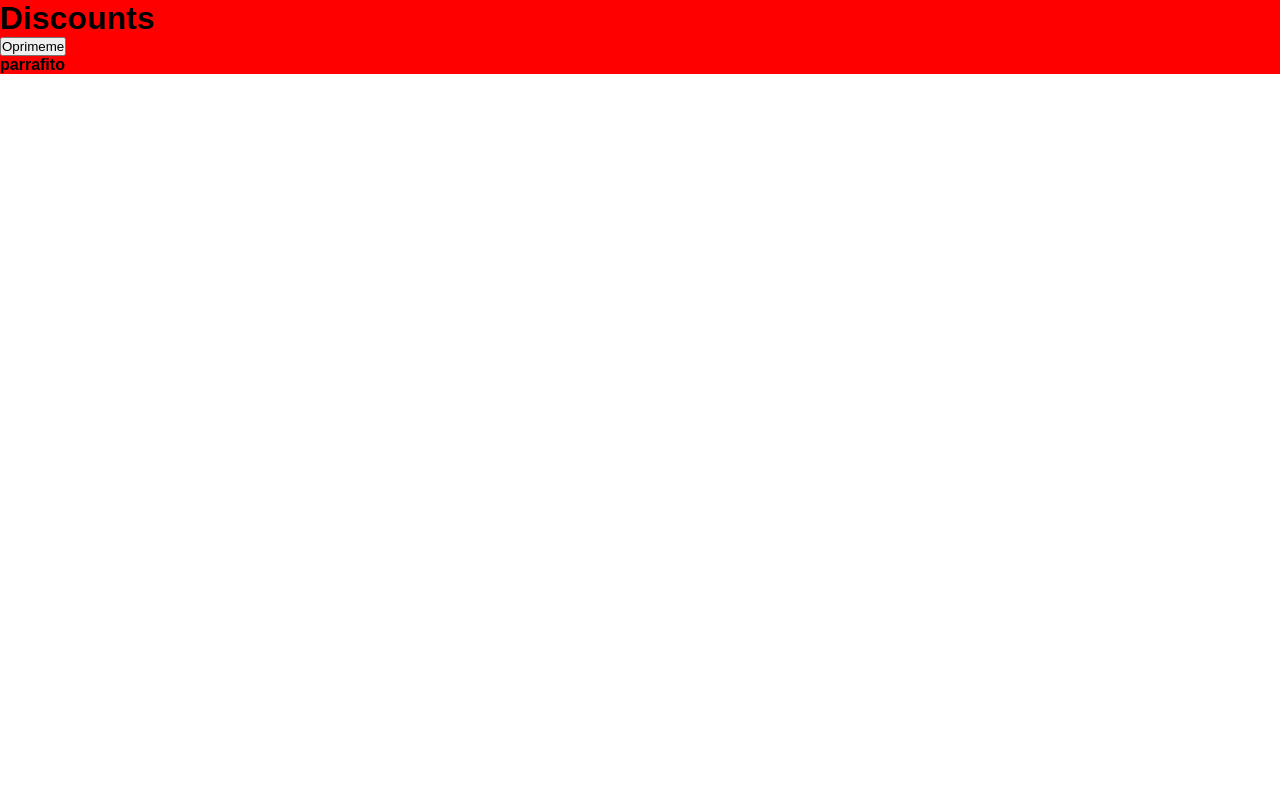
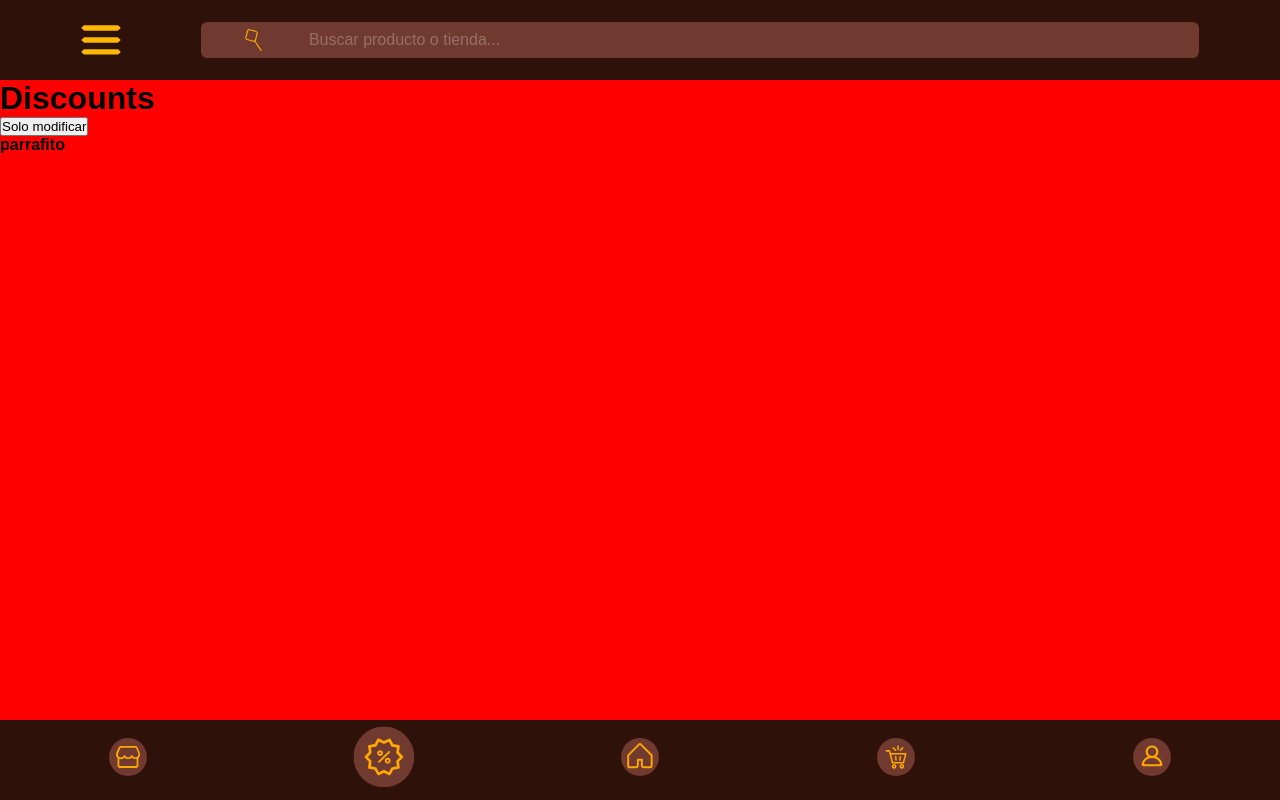
Before and after one commit to Thewilliamg/proyectoFinalExpress, a React (Vite) app: page /discounts in a window 1280 px wide. Built offline with nearby package versions, Linux system fonts and the light colour scheme; the HTML template or start-up script is replaced by a standard one; a web font is replaced by a local one.

Commit message:
feat: :twisted_rightwards_arrows: Cherry pick from William branch commit 7f29185

```diff
--- a/src/App.jsx
+++ b/src/App.jsx
@@ -27,14 +27,13 @@ function App() {
         <Route path="/workshops/info" element={<WorkshopsInfo/> } /> //Ruta para pantalla 28
         <Route path="/favorites" element={<Favorites/> } />
         <Route path="/settings" element={<Settings/> } />
-        //Rutas de descuentos
         {/* //Rutas de descuentos */}
         <Route path="/start" element={<Start/>}/>
-        <Route path="/discounts" element={<Discounts/>} />
+        <Route path="/discounts" element={<Home page={<Discounts/>}/>} />
         {/* Rutas de tiendas*/ }
-        <Route path="/markets" element={<Markets />} />
+        <Route path="/markets" element={<Home page={<Markets/>}/>} />
         {/* Rutas de comprar */}
-        <Route path="/shop" element={<Shop />} />
+        <Route path="/shop" element={<Home page={<Shop/>}/>} />
         {/* Rutas de perfil de usuario */}
         <Route path='/user' element={<User />} />
         {/* Rutas de registro */}
--- a/src/pages/discounts/Discounts.jsx
+++ b/src/pages/discounts/Discounts.jsx
@@ -8,10 +8,9 @@ export default function Discounts() {
     }
 
     return (
-        // Este es un ejemplo
-        <div className='discount-container'>
+        <div className='discount-container'> {/*IMPORTANTE: Modificar Solo dentro de esta vista*/}
             <h1>Discounts</h1>
-            <button onClick={mostrar}>Oprimeme</button>
+            <button onClick={mostrar}>Solo modificar</button>
             <Parrafito />
         </div>
     )
--- a/src/pages/discounts/discounts.css
+++ b/src/pages/discounts/discounts.css
@@ -1,3 +1,4 @@
 .discount-container {
+    height: 100%;
     background-color: red;
 }
--- a/src/pages/home/Home.jsx
+++ b/src/pages/home/Home.jsx
@@ -4,7 +4,7 @@ import FooterNavbar from "./components/footer-navbar";
 import { useState} from 'react';
 import Sidebar from "./components/sidebar/sidebar";
 
-export default function Home() {
+export default function Home({page=HomePage()}) {
 
     const [isOpen, setIsOpen] = useState(false);
 
@@ -18,10 +18,18 @@ export default function Home() {
             <div className="all-container-home">
                 <Sidebar isOpen={isOpen}/>
                 <div className="home-container">
-                    <p>Home container lalalalal</p>
+                    {page}
                 </div>
             </div>
             <FooterNavbar />
         </div>
     )
 }
+
+function HomePage() {
+    return(
+        <div className="homepage-container">
+            <p>Home container lalalalal</p>
+        </div>
+    )
+}
--- a/src/pages/home/components/footer-navbar.css
+++ b/src/pages/home/components/footer-navbar.css
@@ -3,3 +3,24 @@
     width: 100vw;
     height: 10vh;
 }
+
+.icons-home-container {
+    width: 100%;
+    height: 98%;
+    display: flex;
+    justify-content: space-around;
+    align-items: center;
+}
+
+.icons-home img {
+    width: 2.4em;
+}
+
+.icons-home img:active {
+    scale: 1.5;
+}
+
+.icons-home.active img {
+    transition: 0.1s ease;
+    scale: 160%;
+}
--- a/src/pages/home/components/footer-navbar.jsx
+++ b/src/pages/home/components/footer-navbar.jsx
@@ -1,9 +1,31 @@
 import "./footer-navbar.css";
+import discountsicon from '/img/navbar-discounts.svg';
+import homeicon from '/img/navbar-home.icon.svg';
+import marketicon from '/img/navbar-market-icon.svg';
+import storeicon from '/img/navbar-store-icon.svg';
+import usericon from '/img/navbar-userprofile.svg';
+import { NavLink } from 'react-router-dom';
 
 export default function FooterNavbar() {
     return (
         <div className="footer-container">
-            <h1>Footer</h1>
+            <div className="icons-home-container">
+                <NavLink className={({isActive}) => (isActive ? 'icons-home active' : 'icons-home')} to='/markets' >
+                    <img src={marketicon} alt="marketico" />
+                </NavLink>
+                <NavLink className={({isActive}) => (isActive ? 'icons-home active' : 'icons-home')} to='/discounts' >
+                    <img src={discountsicon} alt="dscountico" />
+                </NavLink>
+                <NavLink className={({isActive}) => (isActive ? 'icons-home active' : 'icons-home')} to='/'>
+                    <img src={homeicon} alt="homeico" />
+                </NavLink>
+                <NavLink className={({isActive}) => (isActive ? 'icons-home active' : 'icons-home')} to='/shop'>
+                    <img src={storeicon} alt="storeico" />
+                </NavLink>
+                <NavLink className={({isActive}) => (isActive ? 'icons-home active' : 'icons-home')} to='/user' >
+                    <img src={usericon} alt="userprofileicon" />
+                </NavLink>
+            </div>
         </div>
     )
 }
--- a/src/pages/home/components/search-bar.css
+++ b/src/pages/home/components/search-bar.css
@@ -45,7 +45,7 @@
     color: #FFFFFF;
     width: 80%;
     background-color: transparent;
-    font-size: 1.2em;
+    font-size: 1em;
     opacity: 90%;
     transition: 0.5s;
     border-radius: 0.2em 0.2em;
--- a/src/pages/home/home.css
+++ b/src/pages/home/home.css
@@ -1,5 +1,5 @@
 .home-page {
-    height: 100svh;
+    height: 100dvh;
     width: 100vw;
     display: flex;
     flex-direction: column;
@@ -16,4 +16,6 @@
     position: absolute;
     top: 10%;
     left: 0%;
+    width: 100vw;
+    height: 80dvh;
 }
--- a/src/pages/signup/register/policy/policy.css
+++ b/src/pages/signup/register/policy/policy.css
@@ -1,5 +1,5 @@
 .body-policy{
-    height: 100vh;
+    height: 100svh;
     width: 100vw;
     display: flex;
     flex-direction: column;
```
